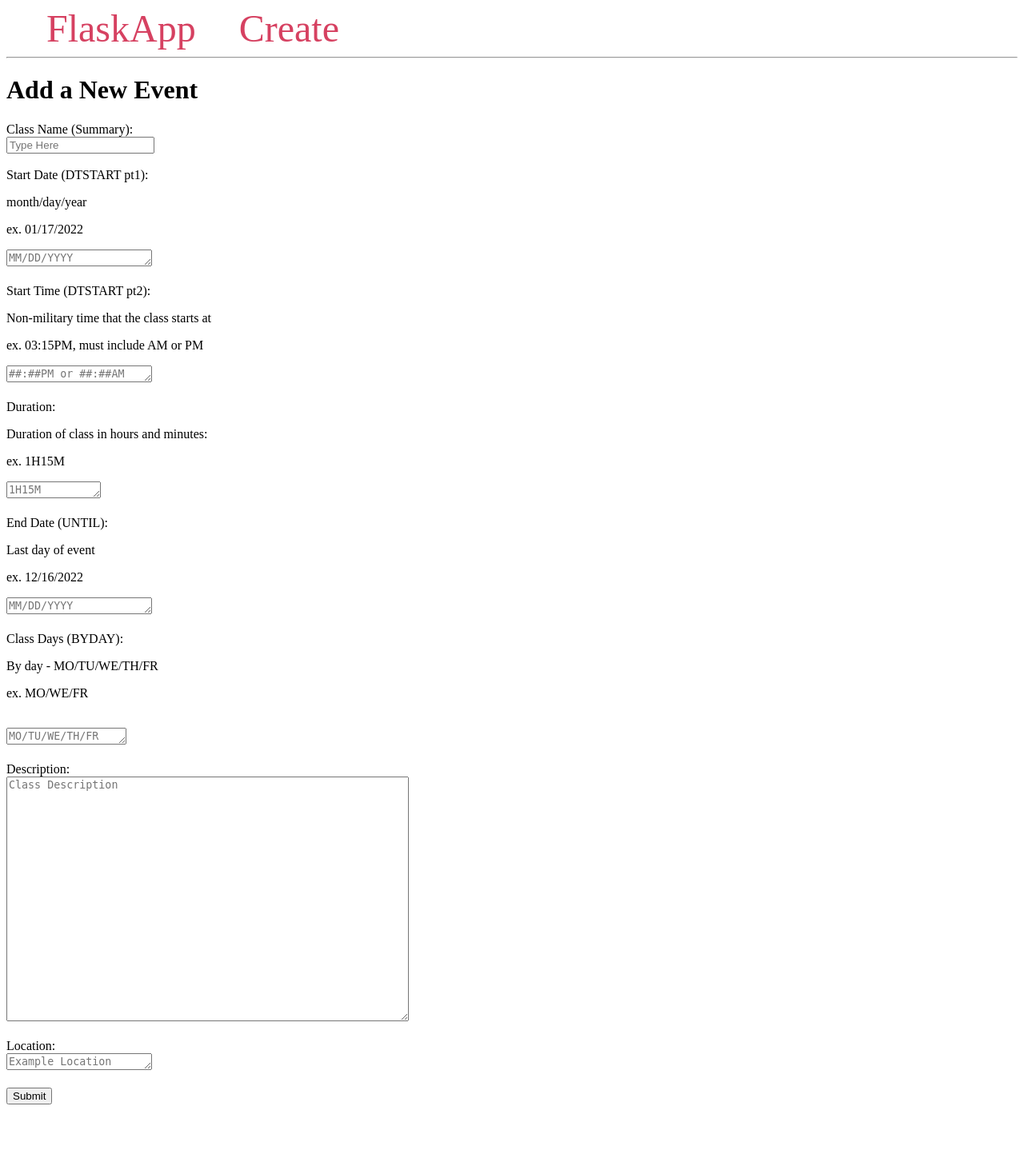
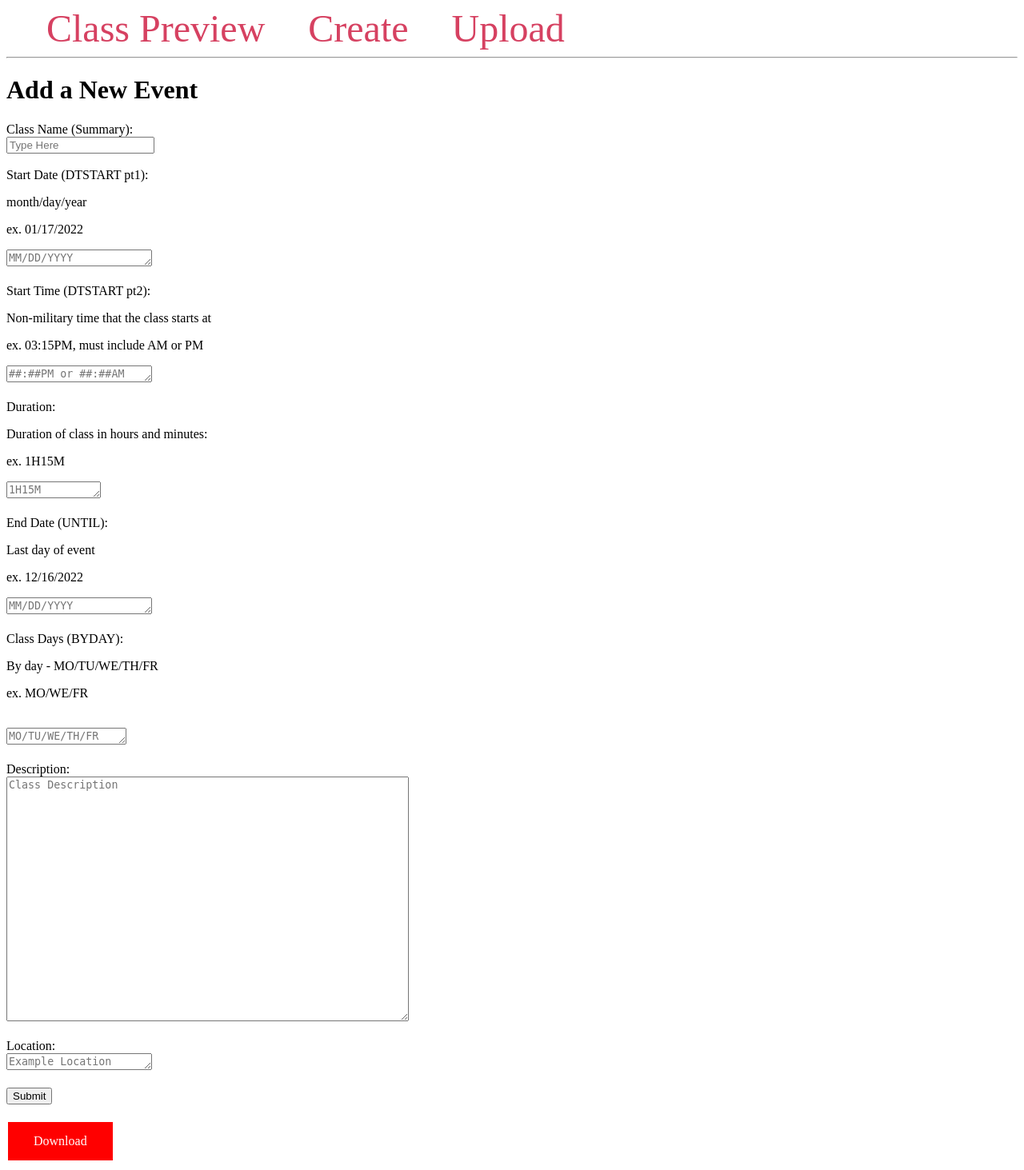
Before and after one commit to SudeshS/ISUCalendarGen, a Flask app: template src/UI/templates/create.html in a window 1280 px wide. Shown: the whole page at 80% size. Before the commit the page ends 1381 px from the top, so only its background shows below. Run offline with Flask 2, Linux system fonts and the light colour scheme; the template is opened without the code that fills it, so the values that code supplies are empty.

Commit message:
added download button -- no functionality yet

```diff
--- a/src/UI/templates/base.html
+++ b/src/UI/templates/base.html
@@ -2,7 +2,7 @@
 <html lang="en">
 <head>
     <meta charset="UTF-8">
-    <title>{% block title %} {% endblock %} - FlaskApp</title>
+    <title>{% block title %} {% endblock %} -Class Preview</title>
     <style>
         .message {
             padding: 10px;
@@ -23,13 +23,28 @@
             background-color: #ffd5de;
         }
 
+        .button {
+        border: none;
+        color: white;
+        padding: 15px 32px;
+        text-align: center;
+        text-decoration: none;
+        display: inline-block;
+        font-size: 16px;
+        margin: 4px 2px;
+        cursor: pointer;
+        background-color: #FF0000;
+        }
+
     </style>
 </head>
 <body>
     <nav>
-        <a href="{{ url_for('index') }}">FlaskApp</a>
+        <a href="{{ url_for('index') }}">Class Preview</a>
         <a href="{{ url_for('create') }}">Create</a>
+        <a href="{{ url_for('upload') }}">Upload</a>
         <!-- <a href="#">About</a> -->
+
     </nav>
     <hr>
     <div class="content">
@@ -38,5 +53,9 @@
         {% endfor %}
         {% block content %} {% endblock %}
     </div>
+    <div>
+        <br>
+        <a class='button' href="path_to_file" download="proposed_file_name">Download</a>
+    </div>
 </body>
 </html>
```
